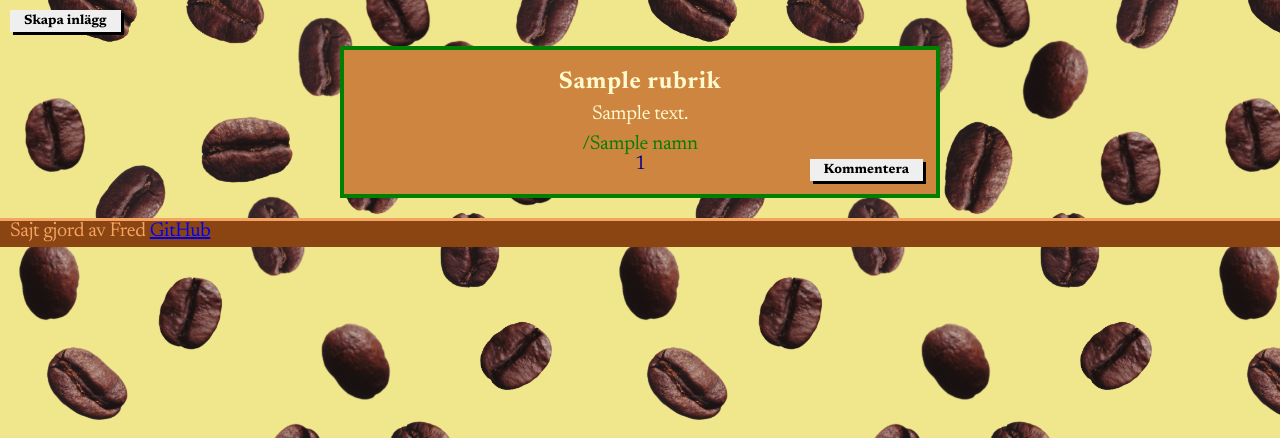
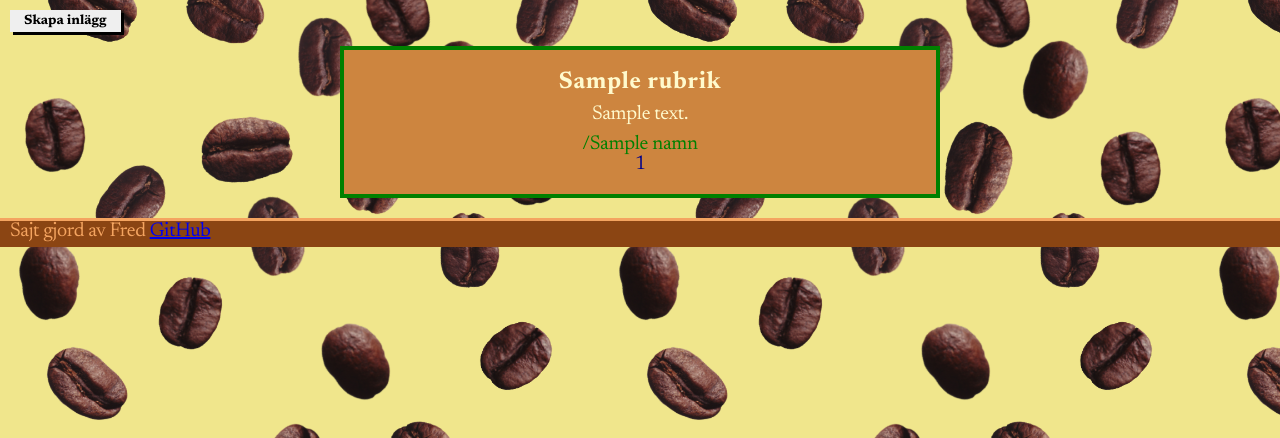
Before and after one commit to Kattmys/Kaffe, a Flask app: template templates/forum.html in a window 1280 px wide. Shown: the part 50-488 px from the top of the page. Run offline with Flask 3, Linux system fonts and the light colour scheme; the template is opened without the code that fills it: most values are stand-ins (such as "Sample title", 1, 10 or a date in 2020).

Commit message:
tog bort kommentarsfunktionaliteten

```diff
--- a/static/scripts/forum.js
+++ b/static/scripts/forum.js
@@ -6,28 +6,3 @@ function clicked() {
 	obj.style.setProperty("display", visible ? "initial" : "none")
     document.getElementById("formularknapp").innerHTML = visible ? "Stäng" : "Skapa inlägg"
 }
-
-function kommentera(id) {
-    post = document.getElementById("post-" + id)
-    falt = post.getElementsByClassName("kommentarsfalt")[0]
-    knapp = post.getElementsByClassName("kommentera knapp")[0]
-
-    if (falt.innerHTML == "") {
-        knapp.innerHTML = "Stäng"
-        falt.innerHTML = `
-<form method="post" class="kommentarsformular formular" action="/forum/kommentera` + id + `">
-  <label for="rubrik">Rubrik</label><br>
-  <input type="text" id="rubrik" name="rubrik" required maxlength="60"><br>
-  <label for="text">Innehåll</label><br>
-  <textarea cols=40 rows=5 name="text" required maxlength="1200" spellcheck="false"></textarea><br><br>
-  <label for="namn">Namn</label><br>
-  <input type="text" id="namn" name="namn" required maxlength="60"><br>
-  <input type="submit" value="Skicka" id="skickaknapp" class="knapp">
-</form>
-`
-
-    } else {
-        knapp.innerHTML = "Kommentera"
-        falt.innerHTML = ""
-    }
-}
--- a/static/style/all.css
+++ b/static/style/all.css
@@ -75,6 +75,7 @@ section {
 	margin: 20px auto;
 	color: lemonchiffon;
 	overflow-wrap: break-word;
+    z-index: -1;
 }
 
 section p {
--- a/static/style/forum.css
+++ b/static/style/forum.css
@@ -78,13 +78,3 @@
 section {
     position: relative;
 }
-
-.kommentera {
-    position: absolute;
-    bottom: 13px;
-    right:  13px;
-}
-
-.kommentarsformular {
-    text-align: left;
-}
--- a/templates/base.html
+++ b/templates/base.html
@@ -1,4 +1,4 @@
-<html>
+<!DOCTYPE html>
 <head>
 <title>{% block title %}{% endblock %}</title>
 <link rel="icon" type="image/x-icon" href="static/media/favicon.ico">
--- a/templates/forum.html
+++ b/templates/forum.html
@@ -1,7 +1,7 @@
 {% extends "base.html" %}
 {% block title %} Forum! {% endblock %}
 {% block head_ext %}
-<script src="static/scripts/forum.js"></script>
+<script src="static/scripts/forum.js" onload="init()"></script>
 <link rel="stylesheet" href="static/style/forum.css">
 {% endblock %}
 {% block content %}
@@ -31,8 +31,6 @@
 <p>{{ inlägg.text }}</p>
 <p class="namnfarg">/{{ inlägg.namn }}</p>
 <p class="klartid">{{ inlägg.klartid }}</p>
-<button class="kommentera knapp" onclick="kommentera({{ inlägg.id }})">Kommentera</button>
-<div class="kommentarsfalt"></div>
 </section>
 {% endfor %}
 {% endblock %}
```
